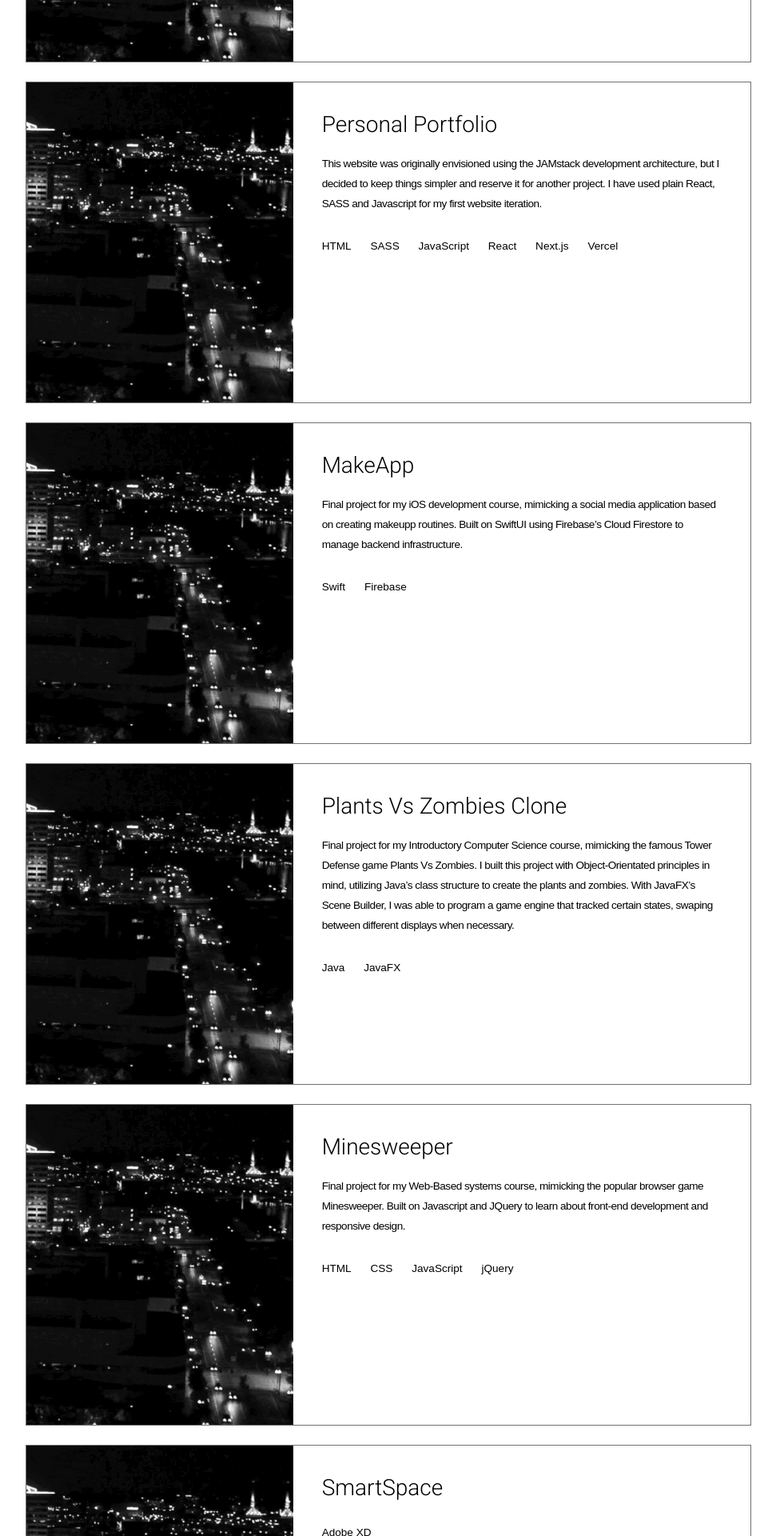
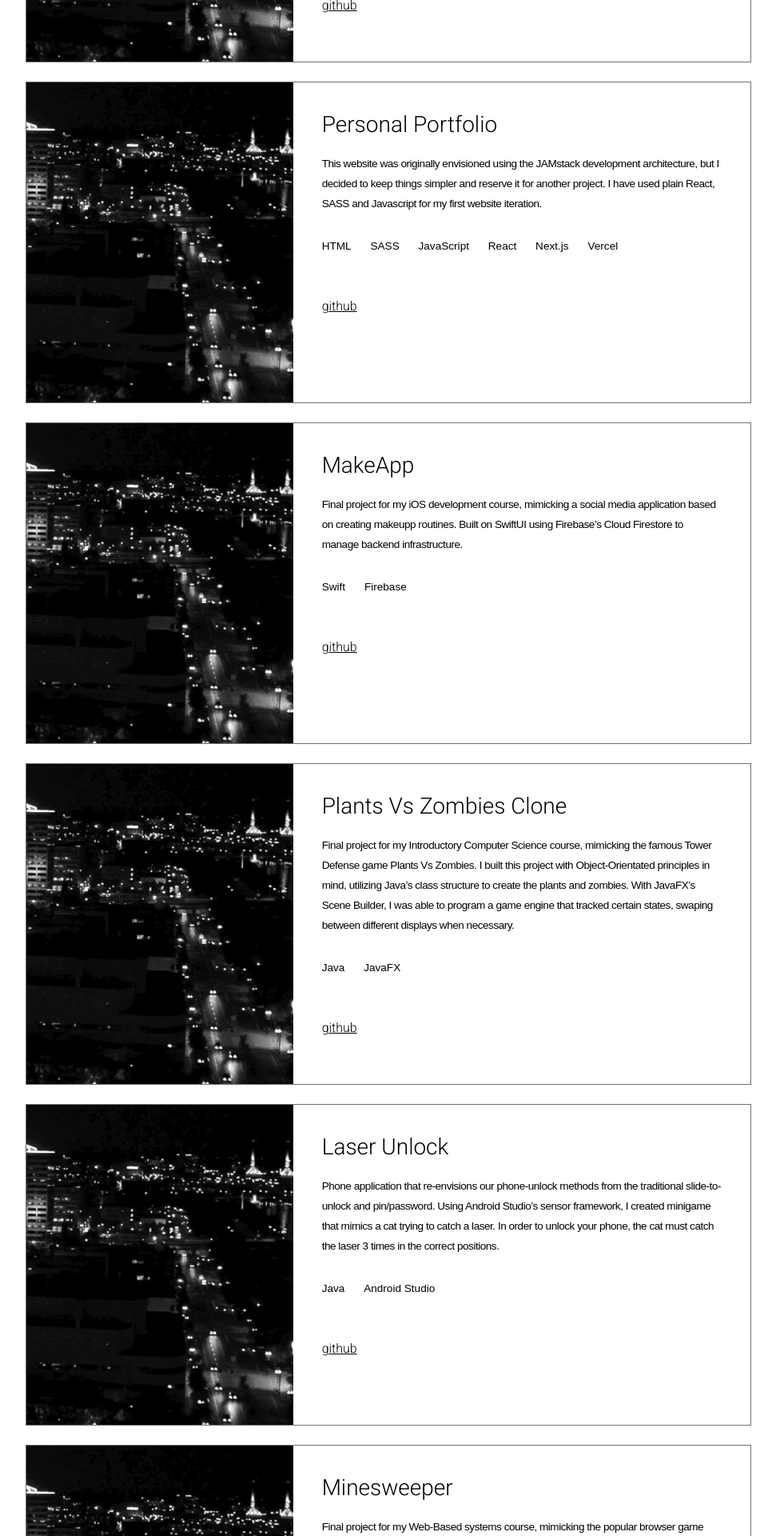
Before and after one commit to Shewng/personal-portfolio, a Next.js app: page /projects in a window 1280 px wide. Shown: the part 880-2800 px from the top of the page at 80% size, without its empty margins (308-1279 px from the left). Built offline with nearby package versions, Linux system fonts and the light colour scheme; a web font is replaced by a local one.

Commit message:
projects github+external
used map for projects page instead of hardcode

```diff
--- a/components/Project.js
+++ b/components/Project.js
@@ -1,27 +1,37 @@
 import React from "react";
 import styles from "../styles/components/Project.module.scss";
 import Image from "next/image";
+import Link from "next/link";
 
-function Project({ projectName, description, technologies }) {
-  console.log("tech: " + technologies);
-  console.log("desc: " + description);
-
-  console.log("name: " + projectName);
-  const listTech = technologies.map((tech, i) => <li key={tech}>{tech}</li>);
+function Project(props) {
+  const { projectName, description, technologies, links } = props;
+  const listTechs = technologies.map((tech) => <li key={tech}>{tech}</li>);
 
   return (
     <div className={styles["project-container"]}>
-      <h1 className={styles["project-title"]}>{projectName}</h1>
+      <Link href="/projects/nailstyle">
+        <a>
+          <h1 className={styles["project-title"]}>{projectName}</h1>
+        </a>
+      </Link>
       <p className={styles["project-description"]}>{description}</p>
-      <ul className={styles["project-tech"]}>{listTech}</ul>
-      {/**
-      <div>
-        {props.technologies.map((tech) => {
-          <p>tech.name</p>;
-          console.log("tech: " + tech.name);
-        })}
-      </div>
-       */}
+      <ul className={styles["project-tech"]}>{listTechs}</ul>
+      <ul className={styles["project-links"]}>
+        <li className="github">
+          {links[0] !== "" ? (
+            <a href={links[0]} target="_blank" rel="noopener noreferrer">
+              github
+            </a>
+          ) : null}
+        </li>
+        <li className="external">
+          {links[1] !== "" ? (
+            <a href={links[1]} target="_blank" rel="noopener noreferrer">
+              live site
+            </a>
+          ) : null}
+        </li>
+      </ul>
     </div>
   );
 }
--- a/pages/projects/index.js
+++ b/pages/projects/index.js
@@ -5,8 +5,11 @@ import styles from "../../styles/pages/Projects.module.scss";
 import placeholder from "../../public/nightcity.gif";
 
 const Projects = () => {
-  const nailstyleObj = {
+  const projectsList = [
+    {
       projectName: "NailStyle",
+      projectRoute: "/projects/nailstyle",
+      projectImage: "",
       description:
         "Nail Salon website application built on the MERN (MongoDB, Express, React, Node.js) stack to learn React and flesh out full stack skillset. Features a simple RESTful API implementation. The app has a terminal for admins to manage customers, employees and appointments, as well as an appointment page for customers.",
       technologies: [
@@ -21,10 +24,12 @@ const Projects = () => {
         "Heroku",
         "Netlify",
       ],
-  };
-
-  const menjiObj = {
+      links: ["https://github.com/Shewng/NailStyle", "https://hxnails.ca"],
+    },
+    {
       projectName: "MENJI.",
+      projectRoute: "/projects/menji",
+      projectImage: "",
       description:
         "Final project for my Database Management course, mimicking an online eCommerce clothing store. Features a simple RESTful API implementation. Clients can log into their account, browse products, add/remove them from their cart, checkout with personal information and review their orders.",
       technologies: [
@@ -37,44 +42,72 @@ const Projects = () => {
         "MongoDB",
         "Mongoose",
       ],
-  };
-
-  const portfolioObj = {
+      links: ["https://github.com/Shewng/Menji", ""],
+    },
+    {
       projectName: "Personal Portfolio",
+      projectRoute: "/projects/portfolio",
+      projectImage: "",
       description:
         "This website was originally envisioned using the JAMstack development architecture, but I decided to keep things simpler and reserve it for another project. I have used plain React, SASS and Javascript for my first website iteration.",
-    technologies: ["HTML", "SASS", "JavaScript", "React", "Next.js", "Vercel"],
-  };
-
-  const makeappObj = {
+      technologies: [
+        "HTML",
+        "SASS",
+        "JavaScript",
+        "React",
+        "Next.js",
+        "Vercel",
+      ],
+      links: ["https://github.com/Shewng/personal-portfolio", ""],
+    },
+    {
       projectName: "MakeApp",
+      projectRoute: "/projects/makeapp",
+      projectImage: "",
       description:
         "Final project for my iOS development course, mimicking a social media application based on creating makeupp routines. Built on SwiftUI using Firebase’s Cloud Firestore to manage backend infrastructure.",
       technologies: ["Swift", "Firebase"],
-  };
-
-  const pvzObj = {
+      links: ["https://github.com/Shewng/makeup", ""],
+    },
+    {
       projectName: "Plants Vs Zombies Clone",
+      projectRoute: "/projects/pvz",
+      projectImage: "",
       description:
         "Final project for my Introductory Computer Science course, mimicking the famous Tower Defense game Plants Vs Zombies. I built this project with Object-Orientated principles in mind, utilizing Java’s class structure to create the plants and zombies. With JavaFX’s Scene Builder, I was able to program a game engine that tracked certain states, swaping between different displays when necessary.",
       technologies: ["Java", "JavaFX"],
-  };
-
-  const minesweeperObj = {
+      links: ["https://github.com/Shewng/pvz-ms-remake", ""],
+    },
+    {
+      projectName: "Laser Unlock",
+      projectRoute: "/projects/laserunlock",
+      projectImage: "",
+      description:
+        "Phone application that re-envisions our phone-unlock methods from the traditional slide-to-unlock and pin/password. Using Android Studio’s sensor framework, I created minigame that mimics a cat trying to catch a laser. In order to unlock your phone, the cat must catch the laser 3 times in the correct positions.",
+      technologies: ["Java", "Android Studio"],
+      links: ["https://github.com/Shewng/Cat-and-Laser", ""],
+    },
+    {
       projectName: "Minesweeper",
+      projectRoute: "/projects/minesweeper",
+      projectImage: "",
       description:
         "Final project for my Web-Based systems course, mimicking the popular browser game Minesweeper. Built on Javascript and JQuery to learn about front-end development and responsive design. ",
       technologies: ["HTML", "CSS", "JavaScript", "jQuery"],
-  };
-
-  const smartspaceObj = {
+      links: ["", ""],
+    },
+    {
       projectName: "SmartSpace",
+      projectRoute: "/projects/smartspace",
+      projectImage: "",
       description: "",
       technologies: ["Adobe XD"],
-  };
-
-  const chaisweetObj = {
-    projectName: "ChaiSweetCookies",
+      links: ["", ""],
+    },
+    {
+      projectName: "ChaiSweetBakery",
+      projectRoute: "/projects/chaisweetbakery",
+      projectImage: "",
       description:
         "Work-in-progress website built on React for my sister’s small local business. She needed her own site in order to sell, promote and showcase her business in a more professional manner. Informed by her suggestions and other user feedback, I designed and developed the site with the intention of a lighthearted, jovial (comforting, playful, spirited) aesthetic.",
       technologies: [
@@ -86,135 +119,30 @@ const Projects = () => {
         "Next.js",
         "Vercel",
       ],
-  };
+      links: ["", ""],
+    },
+  ];
 
   return (
     <div className={styles["projects-container"]}>
       <h3>projects</h3>
-      <Link href="/projects/nailstyle">
-        <a className={styles.link}>
+      {projectsList.map((project) => (
         <div className={styles["project-display"]}>
           <div className={styles["image-container"]}>
+            <Link href={project.projectRoute}>
+              <a className={styles.link}>
                 <Image
                   src={placeholder}
-                alt="NailStyle Picture"
+                  alt="Project Picture"
                   layout="fill"
                   objectFit="cover"
                 />
-            </div>
-            <Project {...nailstyleObj} />
-          </div>
               </a>
             </Link>
-      <Link href="/projects/menji">
-        <a className={styles.link}>
-          <div className={styles["project-display"]}>
-            <div className={styles["image-container"]}>
-              <Image
-                src={placeholder}
-                alt="Menji Picture"
-                layout="fill"
-                objectFit="cover"
-              />
           </div>
-            <Project {...menjiObj} />
+          <Project {...project} />
         </div>
-        </a>
-      </Link>
-
-      <Link href="/projects/portfolio">
-        <a className={styles.link}>
-          <div className={styles["project-display"]}>
-            <div className={styles["image-container"]}>
-              <Image
-                src={placeholder}
-                alt="Personal Portfolio Picture"
-                layout="fill"
-                objectFit="cover"
-              />
-            </div>
-            <Project {...portfolioObj} />
-          </div>
-        </a>
-      </Link>
-
-      <Link href="/projects/makeapp">
-        <a className={styles.link}>
-          <div className={styles["project-display"]}>
-            <div className={styles["image-container"]}>
-              <Image
-                src={placeholder}
-                alt="MakeApp Picture"
-                layout="fill"
-                objectFit="cover"
-              />
-            </div>
-            <Project {...makeappObj} />
-          </div>
-        </a>
-      </Link>
-      <Link href="/projects/pvz">
-        <a className={styles.link}>
-          <div className={styles["project-display"]}>
-            <div className={styles["image-container"]}>
-              <Image
-                src={placeholder}
-                alt="PvZ Picture"
-                layout="fill"
-                objectFit="cover"
-              />
-            </div>
-            <Project {...pvzObj} />
-          </div>
-        </a>
-      </Link>
-      <Link href="/projects/minesweeper">
-        <a className={styles.link}>
-          <div className={styles["project-display"]}>
-            <div className={styles["image-container"]}>
-              <Image
-                src={placeholder}
-                alt="Minesweeper Picture"
-                layout="fill"
-                objectFit="cover"
-              />
-            </div>
-            <Project {...minesweeperObj} />
-          </div>
-        </a>
-      </Link>
-
-      <Link href="/projects/smartspace">
-        <a className={styles.link}>
-          <div className={styles["project-display"]}>
-            <div className={styles["image-container"]}>
-              <Image
-                src={placeholder}
-                alt="SmartSpace Picture"
-                layout="fill"
-                objectFit="cover"
-              />
-            </div>
-            <Project {...smartspaceObj} />
-          </div>
-        </a>
-      </Link>
-
-      <Link href="/projects/chaisweetbakery">
-        <a className={styles.link}>
-          <div className={styles["project-display"]}>
-            <div className={styles["image-container"]}>
-              <Image
-                src={placeholder}
-                alt="ChaiSweetBakery Picture"
-                layout="fill"
-                objectFit="cover"
-              />
-            </div>
-            <Project {...chaisweetObj} />
-          </div>
-        </a>
-      </Link>
+      ))}
     </div>
   );
 };
--- a/styles/components/Footer.module.scss
+++ b/styles/components/Footer.module.scss
@@ -21,7 +21,6 @@
   margin-top: 0.5em;
 
   @include mixins.mediaQuery(tablet) {
-    font-size: 0.7em;
     margin-top: 0;
   }
 }
--- a/styles/components/Project.module.scss
+++ b/styles/components/Project.module.scss
@@ -4,6 +4,16 @@
 .project-container {
   padding: 2.25em;
   width: auto;
+
+  a {
+    display: block;
+    width: fit-content;
+  }
+
+  a:hover {
+    color: var.$primary-red;
+  }
+
   @include mixins.mediaQuery(laptop) {
     width: 75%;
   }
@@ -22,8 +32,9 @@
   font-weight: 300;
   line-height: 25px;
   letter-spacing: -0.5px;
-  margin-top: 1.5em;
-  margin-bottom: 2em;
+  margin: 0;
+  padding-top: 1.5em;
+  padding-bottom: 1em;
   width: auto;
 }
 
@@ -32,7 +43,10 @@
   font-size: 0.85em;
   font-weight: 300;
 
+  margin: 0;
   padding: 0;
+  padding-top: 1em;
+  padding-bottom: 1em;
   list-style: none;
 
   display: flex;
@@ -44,3 +58,19 @@
     line-height: 25px;
   }
 }
+
+.project-links {
+  display: flex;
+  font-family: var.$roboto;
+  cursor: pointer;
+
+  margin: 0;
+  padding: 0;
+  padding-top: 2.5em;
+  list-style: none;
+  text-decoration: underline;
+
+  li {
+    margin-right: 1em;
+  }
+}
--- a/styles/pages/Projects.module.scss
+++ b/styles/pages/Projects.module.scss
@@ -31,6 +31,10 @@
   }
 }
 
+.image:hover {
+  background-color: var.$primary-red;
+}
+
 .box {
   background-color: #303030;
   width: auto;
```
Also changed, not shown: components/Footer.js (+15 -3 lines). Lines whose indentation alone changed are shown as unchanged.
